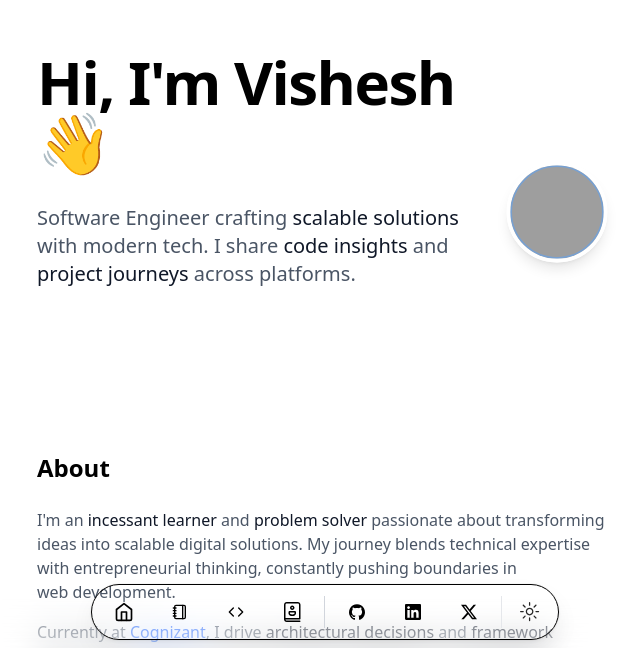
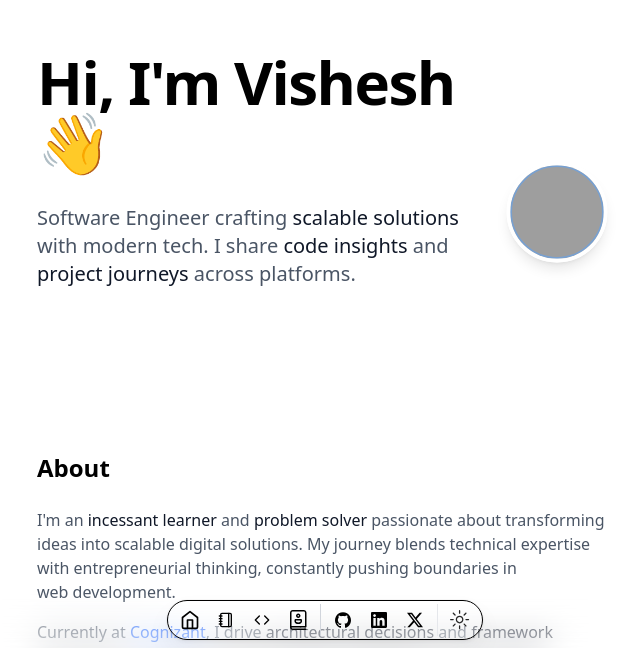
Before and after one commit to Vishesh009/Vishesh009, a React (Vite) app: page / in a window 1280 px wide. Shown: the part 144-792 px from the top of the page, without its empty margins (315-955 px from the left). Built offline with nearby package versions, Linux system fonts and the light colour scheme; grey boxes are pictures that could not be loaded.

Commit message:
Fixed Navigation Bug

```diff
--- a/components/Header.js
+++ b/components/Header.js
@@ -34,13 +34,13 @@ const Header = () => {
   };
 
   const iconContainerClasses = `flex aspect-square cursor-pointer items-center justify-center rounded-full transition-all duration-300 ${
-    isHovering ? "mx-2" : "mx-1"
+    isHovering ? "mx-1" : "mx-0.5"
   }`;
 
   const iconClasses = "transition-all duration-300 hover:scale-110";
 
   return (
-    <div className="pointer-events-none fixed inset-x-0 bottom-0 z-30 mx-auto mb-4 flex origin-bottom h-full max-h-14 ">
+    <div className="pointer-events-none fixed inset-x-0 bottom-0 z-30 mx-auto mb-4 flex origin-bottom h-full max-h-10 ">
       {/* Background blur */}
       <div className="fixed bottom-0 inset-x-0 h-16 w-full bg-background to-transparent backdrop-blur-lg [-webkit-mask-image:linear-gradient(to_top,black,transparent)] dark:bg-background"></div>
 
@@ -140,7 +140,7 @@ const Header = () => {
             className={`${iconContainerClasses} hover:bg-gray-100 dark:hover:bg-gray-800`}
           >
             <a
-              className="inline-flex items-center justify-center whitespace-nowrap text-sm font-medium transition-colors focus-visible:outline-none focus-visible:ring-1 focus-visible:ring-ring disabled:pointer-events-none disabled:opacity-50 rounded-full size-12"
+              className="inline-flex items-center justify-center whitespace-nowrap text-sm font-medium transition-colors focus-visible:outline-none focus-visible:ring-1 focus-visible:ring-ring disabled:pointer-events-none disabled:opacity-50 rounded-full size-8"
               href={item.href}
             >
               <div className={iconClasses}>{item.icon}</div>
@@ -209,7 +209,7 @@ const Header = () => {
             className={`${iconContainerClasses} hover:bg-gray-100 dark:hover:bg-gray-800`}
           >
             <a
-              className="inline-flex items-center justify-center whitespace-nowrap text-sm font-medium transition-colors focus-visible:outline-none focus-visible:ring-1 focus-visible:ring-ring disabled:pointer-events-none disabled:opacity-50 rounded-full size-12"
+              className="inline-flex items-center justify-center whitespace-nowrap text-sm font-medium transition-colors focus-visible:outline-none focus-visible:ring-1 focus-visible:ring-ring disabled:pointer-events-none disabled:opacity-50 rounded-full size-8"
               href={item.href}
               target="_blank"
               rel="noopener noreferrer"
@@ -233,7 +233,7 @@ const Header = () => {
           <div className={iconClasses}>
             {/* Theme toggle icons */}
             {/* Theme toggle */}
-            <div className="flex aspect-square cursor-pointer items-center justify-center rounded-full w-10">
+            <div className="flex aspect-square cursor-pointer items-center justify-center rounded-full w-8">
               <button
                 onClick={toggleDarkMode}
                 className="inline-flex items-center justify-center whitespace-nowrap text-sm font-medium transition-colors focus-visible:outline-none focus-visible:ring-1 focus-visible:ring-ring disabled:pointer-events-none disabled:opacity-50 hover:bg-accent hover:text-accent-foreground h-9 w-9 rounded-full px-2"
```
